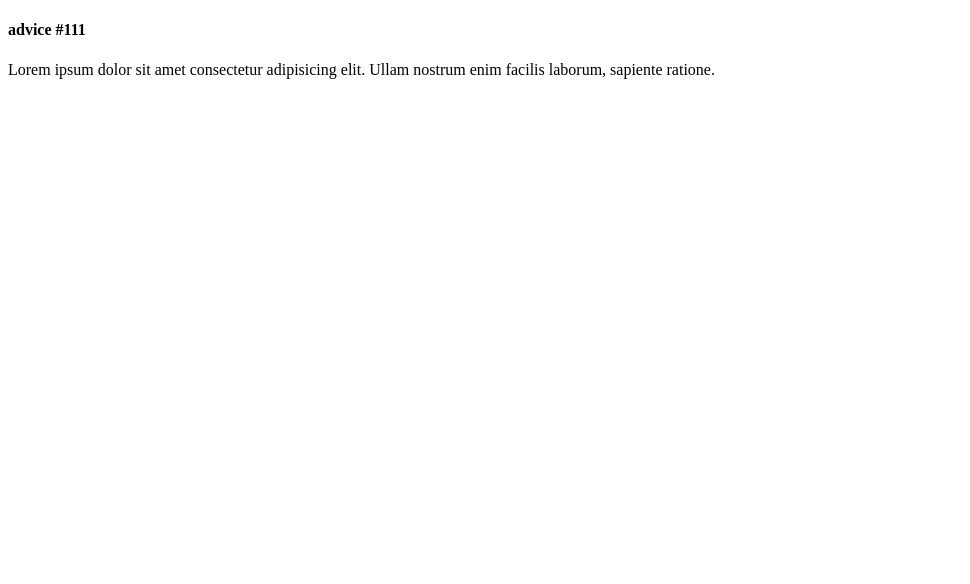
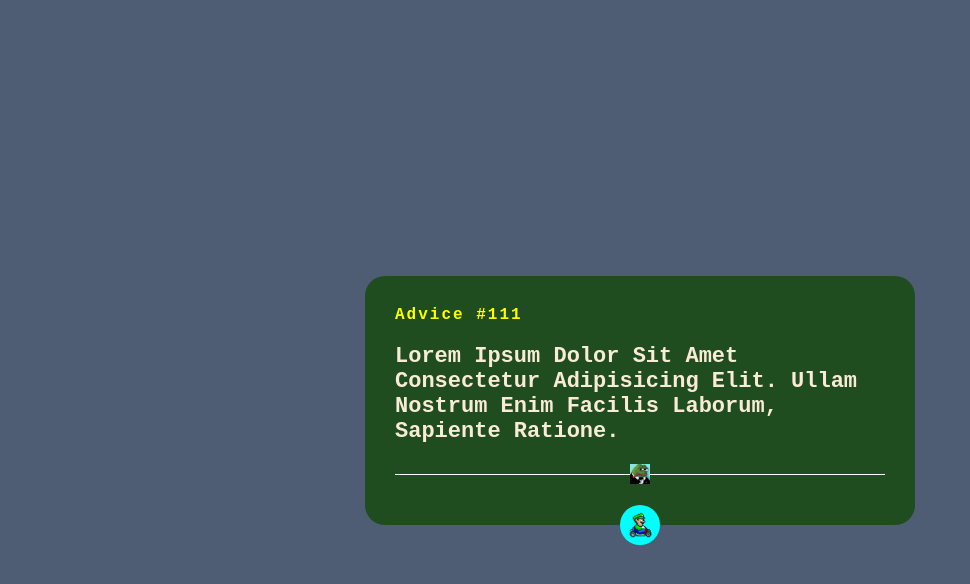
Before and after one commit to Rheno001/Advice-generator, a plain HTML site: page index.html in a window 1280 px wide. Shown: the whole page, without its empty margins (0-970 px from the left). Drawn offline with Linux system fonts and the light colour scheme; no server answers.

Commit message:
completed

```diff
--- a/index.html
+++ b/index.html
@@ -12,23 +12,21 @@
         <div class="advice">
             <h4 class="advice-title">
                 <span>advice</span>
-                <span>#111</span>
+                <span class="advice-id">#111</span>
             </h4>
             <p class="advice-text">
                 Lorem ipsum dolor sit amet consectetur adipisicing elit. Ullam nostrum enim facilis laborum, sapiente ratione.
             </p>
             <figure class="advice-line">
-                <img src="" alt="">
+                <img src="images/IMG_20220602_014023.jpg" alt="">
+
             </figure>
+
+            <div class="advice-btn">
+                <img src="images/luigi.png" alt="">
+            </div>
         </div>
     </main>
-
-
-
-
-
-
-
 
 
 
--- a/style.css
+++ b/style.css
@@ -0,0 +1,80 @@
+*{
+    margin: 0;
+    padding: 0;
+    box-sizing: border-box;
+    text-decoration: none;
+    text-transform: capitalize;
+}
+html{
+    font-size: 62.5%;
+}
+body{
+    font-size: 1.6rem;
+    font-weight: 800;
+    font-family: monospace, sans-serif;
+}
+.main{
+    height: 100vh;
+    width: 100%;
+    background-color: hsl(217, 19%, 38%);
+    display: flex;
+    justify-content: center;
+    align-items: center;
+}
+.advice{
+    max-width: 55rem;
+    width: 90%;
+    background-color: rgb(31, 77, 31);
+    padding: 3rem;
+    border-radius: 2rem;
+    position: relative;
+}
+.advice-line{
+    margin-bottom: 2rem;
+    border-bottom: 1px solid white;
+    display: flex;
+    align-items: center;
+    justify-content: center;
+}
+.advice-line img{
+    margin-bottom: -10px;
+    height: 20px;
+    width: 20px;
+}
+.advice-title{
+    font-size: 1.6rem;
+    color: yellow;
+    margin-bottom: 2rem;
+    letter-spacing: 0.2rem;
+}
+.advice-text{
+    font-size: 2.2rem;
+    color: antiquewhite;
+    margin-bottom: 2rem;
+}
+.advice-btn{
+    position: absolute;
+    display: flex;
+    justify-content: center;
+    align-items: center;
+    bottom: -2rem;
+    left: 50%;
+    transform: translateX(-50%);
+    height: 4rem;
+    width: 4rem;
+    background-color: aqua;
+    transition: all .3s;
+    border-radius: 100%;
+    cursor: pointer;
+}
+.advice-btn:hover{
+    box-shadow: rgba(82, 255, 169, 0.466) 0px 8px 24px, rgba(82, 255, 169, 0.411) 0px 16px 56px, rgba(82, 255, 169, 0.479) 0px 24px 80px;
+}
+.advice-btn img{
+    transform: scale(0.5);
+
+}
+img{
+    width: 50px;
+    height: 50px;
+}
--- a/text.js
+++ b/text.js
@@ -0,0 +1,13 @@
+const adviceBtn = document.querySelector(".advice-btn");
+const adviceId = document.querySelector(".advice-id");
+const advicetext = document.querySelector(".advice-text");
+
+const fetchData = async () => {
+    const res = await fetch("https://api.adviceslip.com/advice");
+    const data = await res.json()
+    const{slip} = data
+    adviceId.innerHTML = '#$(slip.id)'
+    advicetext.innerHTML = slip.advice
+};
+fetchData()
+adviceBtn.addEventListener("click", fetchData);
```
Also changed, not shown: images/IMG_20220602_014023.jpg (added), images/luigi.png (added).
